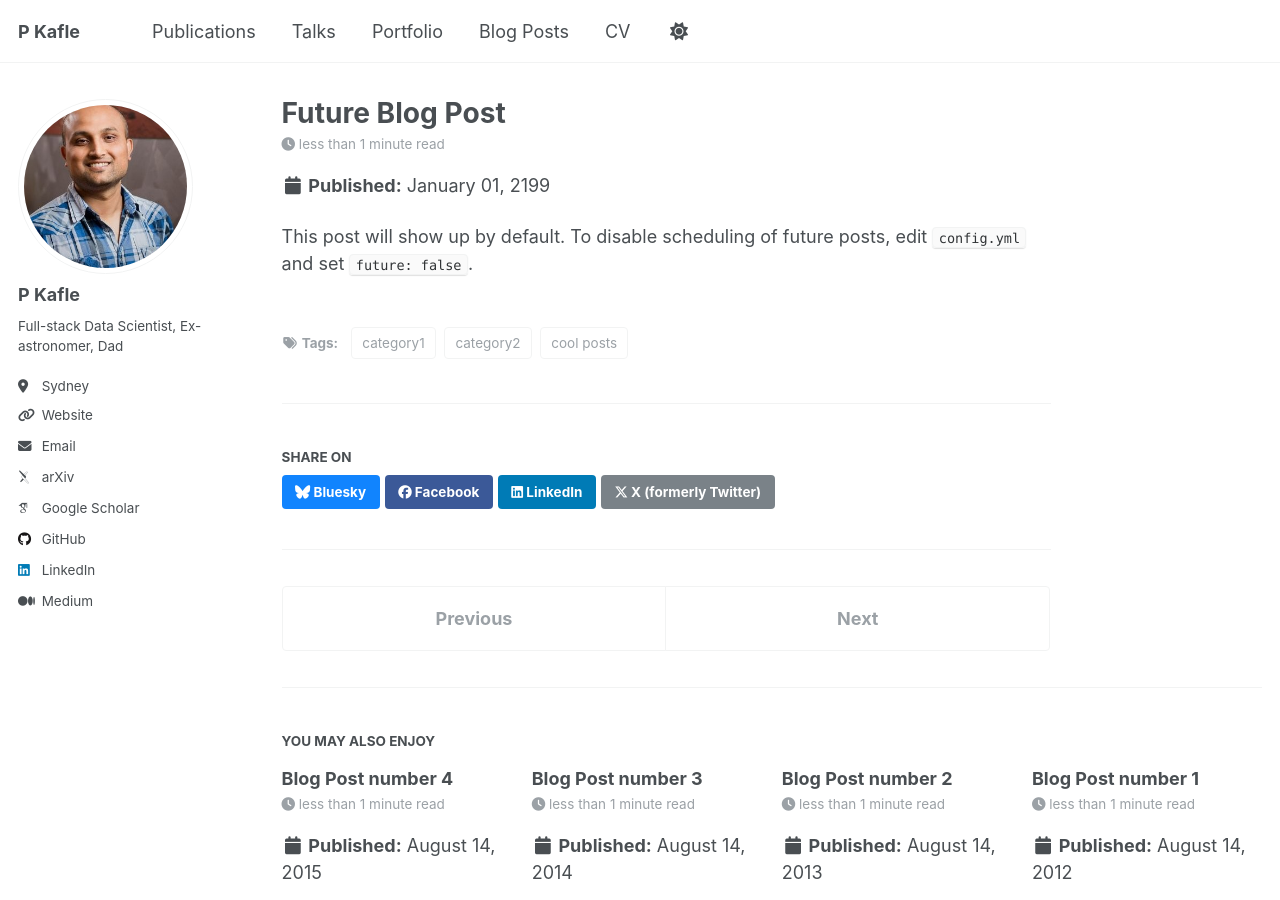
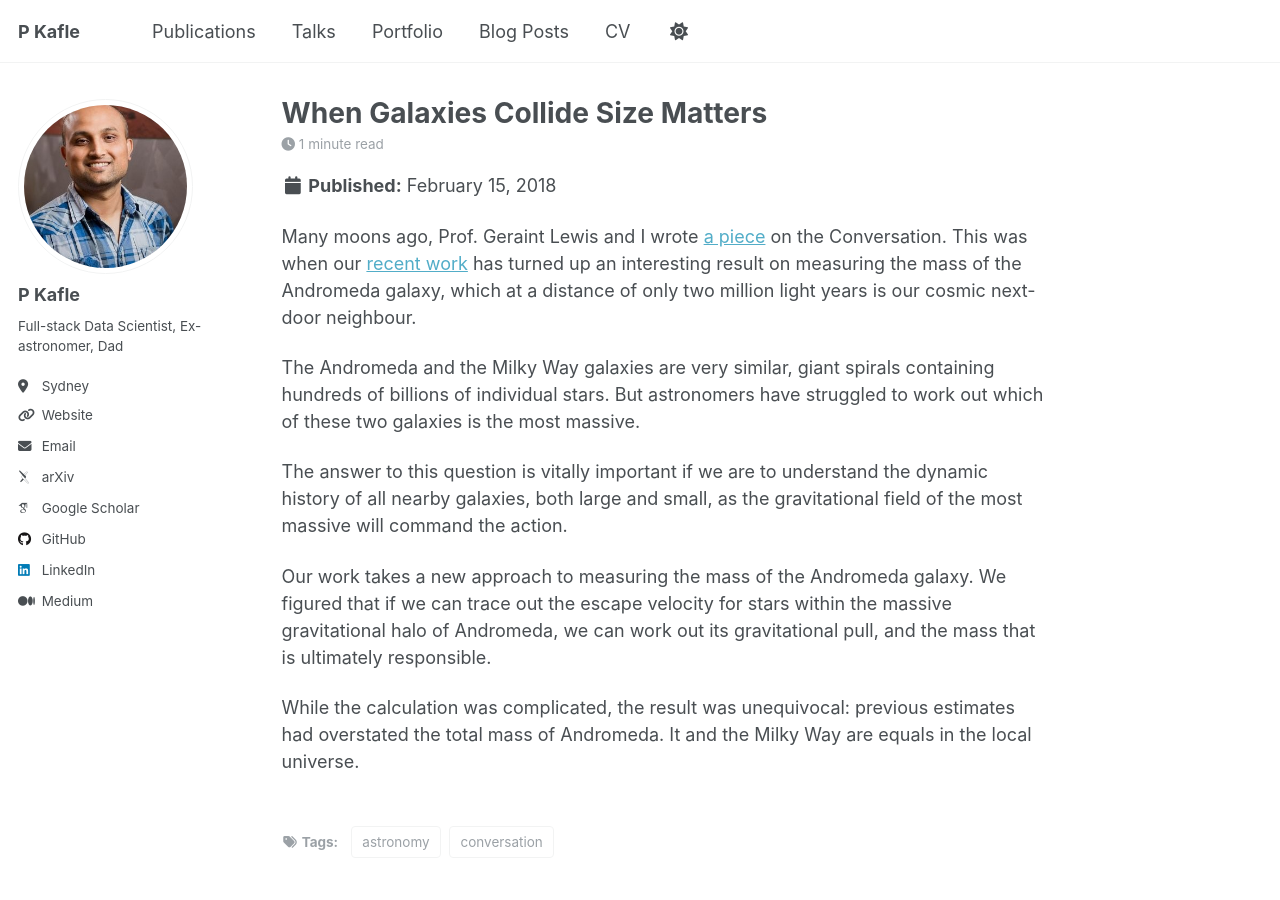
Before and after one commit to pkaf/pkaf.github.io, a Jekyll site: the page built from _posts/2199-01-01-future-post.md, in a window 1280 px wide and 900 px high. Built offline with Jekyll 4.4.1, drawn with Linux system fonts in a browser that asks for light colours; some web fonts are replaced; a script that is not in the unit is left out.

Commit message:
post_updated

```diff
--- a/_posts/2199-01-01-future-post.md
+++ b/_posts/2199-01-01-future-post.md
@@ -1,11 +1,18 @@
 ---
-title: 'Future Blog Post'
-date: 2199-01-01
-permalink: /posts/2012/08/blog-post-4/
+title: 'When Galaxies Collide Size Matters'
+date: 2018-02-15
+permalink: /posts/2018/02/15/blog-post-1/
 tags:
-  - cool posts
-  - category1
-  - category2
+  - astronomy
+  - conversation
 ---
 
-This post will show up by default. To disable scheduling of future posts, edit `config.yml` and set `future: false`.
+Many moons ago, Prof. Geraint Lewis and I wrote [a piece](https://theconversation.com/when-galaxies-collide-size-matters-if-you-want-to-know-the-fate-of-our-milky-way-91826?utm_medium=article_clipboard_share&utm_source=theconversation.com) on the Conversation. This was when our [recent work](https://academic.oup.com/mnras/article/475/3/4043/4797184?login=false) has turned up an interesting result on measuring the mass of the Andromeda galaxy, which at a distance of only two million light years is our cosmic next-door neighbour.
+
+The Andromeda and the Milky Way galaxies are very similar, giant spirals containing hundreds of billions of individual stars. But astronomers have struggled to work out which of these two galaxies is the most massive.
+
+The answer to this question is vitally important if we are to understand the dynamic history of all nearby galaxies, both large and small, as the gravitational field of the most massive will command the action.
+
+Our work takes a new approach to measuring the mass of the Andromeda galaxy. We figured that if we can trace out the escape velocity for stars within the massive gravitational halo of Andromeda, we can work out its gravitational pull, and the mass that is ultimately responsible.
+
+While the calculation was complicated, the result was unequivocal: previous estimates had overstated the total mass of Andromeda. It and the Milky Way are equals in the local universe.
```
